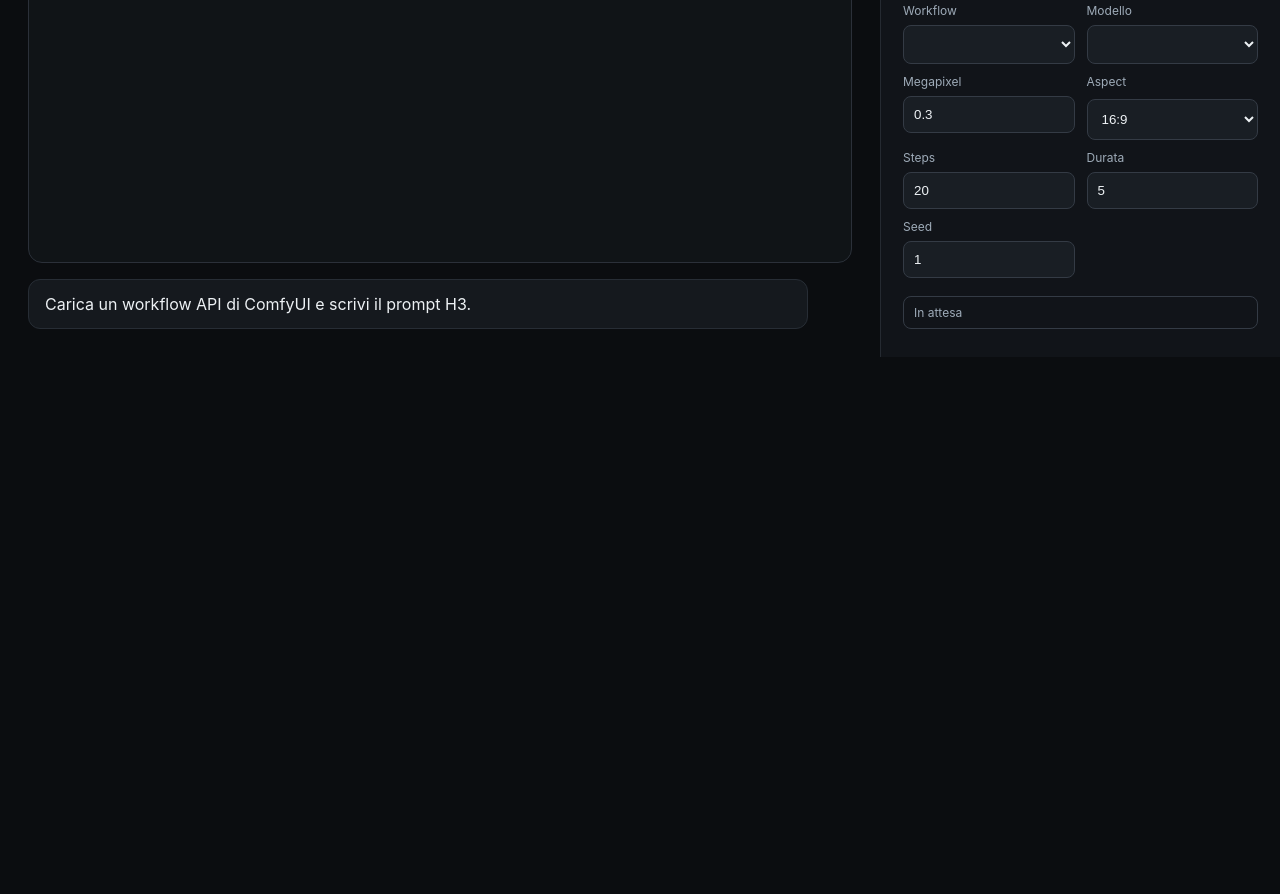
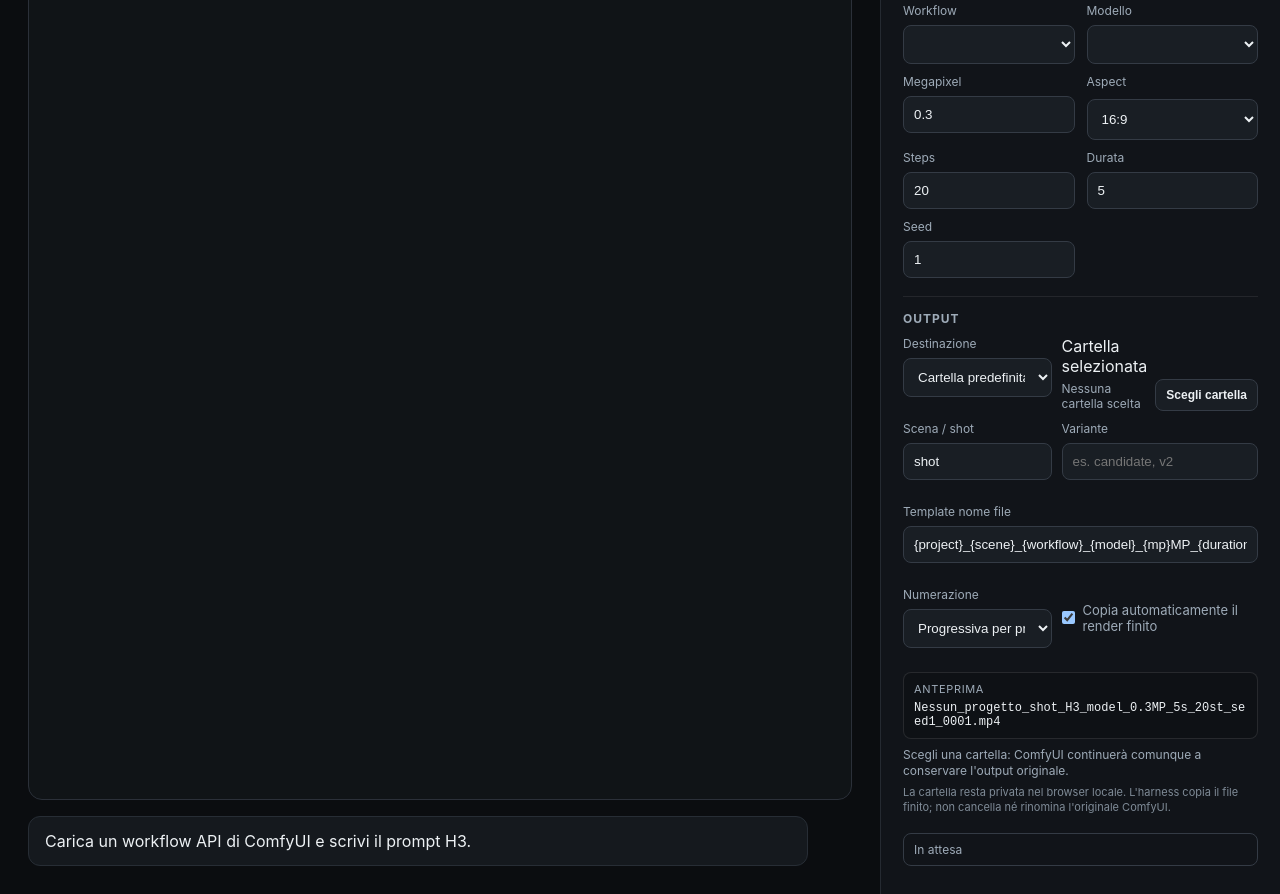
Before and after one commit to mrhz1973/ai-video-director, a website with bundled scripts: page comfyui-harness/public/index.html in a window 1280 px wide. Shown: the part 612-1506 px from the top of the page. Before the commit the page ends 969 px from the top, so only its background shows below. Built offline with nearby package versions, Linux system fonts and the light colour scheme; files whose address does not match are found by name.

Commit message:
feat(harness): add output destination and naming controls

```diff
--- a/comfyui-harness/public/index.html
+++ b/comfyui-harness/public/index.html
@@ -1,5 +1,5 @@
 <!doctype html>
-<html lang="it"><head><meta charset="utf-8"><meta name="viewport" content="width=device-width,initial-scale=1"><title>MiniMax H3 Director</title><link rel="stylesheet" href="style.css"></head>
+<html lang="it"><head><meta charset="utf-8"><meta name="viewport" content="width=device-width,initial-scale=1"><title>MiniMax H3 Director</title><link rel="stylesheet" href="style.css"><link rel="stylesheet" href="output.css"></head>
 <body><main>
   <section class="workspace">
     <header><div><span class="eyebrow">AI VIDEO DIRECTOR</span><h1>MiniMax H3 Director <small id="version" style="font-size:12px;color:#9eabb8;font-weight:500"></small></h1></div><span id="connection" class="status status-wait">Connessione…</span></header>
@@ -84,6 +84,40 @@
       <label>Seed<input id="seed" type="number" value="1"></label>
       <div class="generation-grid-spacer" aria-hidden="true"></div>
     </section>
+
+    <section class="output-section" id="outputSection">
+      <h3>Output</h3>
+      <div class="output-grid">
+        <label>Destinazione
+          <select id="outputScope">
+            <option value="global">Cartella predefinita</option>
+            <option value="project">Cartella di questo progetto</option>
+          </select>
+        </label>
+        <div class="output-folder-row">
+          <div>
+            <span class="hint">Cartella selezionata</span>
+            <div id="outputFolderName" class="output-folder-name">Nessuna cartella scelta</div>
+          </div>
+          <button type="button" class="secondary" id="outputChooseFolder">Scegli cartella</button>
+        </div>
+        <label>Scena / shot<input id="outputScene" type="text" value="shot" autocomplete="off"></label>
+        <label>Variante<input id="outputVariant" type="text" placeholder="es. candidate, v2" autocomplete="off"></label>
+        <label class="wide">Template nome file<input id="outputTemplate" type="text" value="{project}_{scene}_{workflow}_{model}_{mp}MP_{duration}s_{steps}st_seed{seed}_{counter:04}" autocomplete="off"></label>
+        <label>Numerazione
+          <select id="outputCounterScope">
+            <option value="project">Progressiva per progetto</option>
+            <option value="scene">Progressiva per scena</option>
+            <option value="global">Progressiva globale</option>
+          </select>
+        </label>
+        <label class="output-check"><input id="outputAuto" type="checkbox" checked> Copia automaticamente il render finito</label>
+        <div class="output-preview wide"><span>Anteprima</span><code id="outputPreview">render.mp4</code></div>
+      </div>
+      <p id="outputStatus" class="output-status">Scegli una cartella: ComfyUI continuerà comunque a conservare l'output originale.</p>
+      <p class="output-help">La cartella resta privata nel browser locale. L'harness copia il file finito; non cancella né rinomina l'originale ComfyUI.</p>
+    </section>
+
     <div id="progress" class="progress">In attesa</div>
   </aside>
-</main><script type="module" src="app.js"></script></body></html>
+</main><script type="module" src="output-ui.mjs"></script><script type="module" src="app.js"></script></body></html>
```
